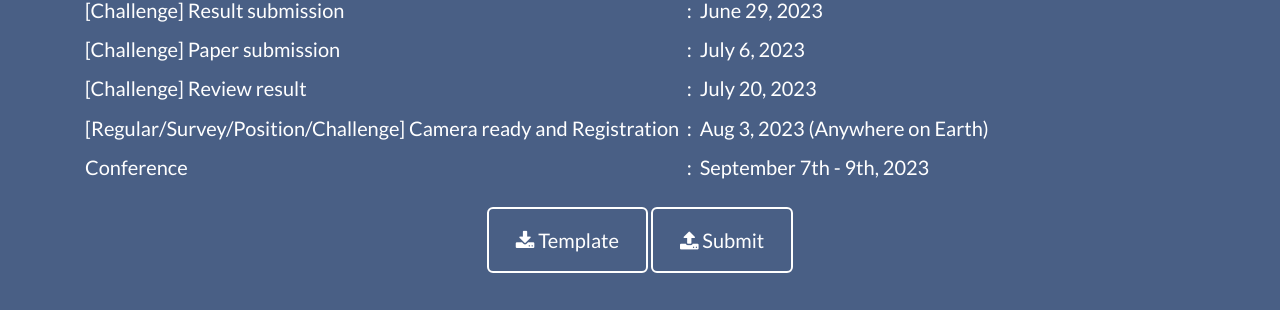
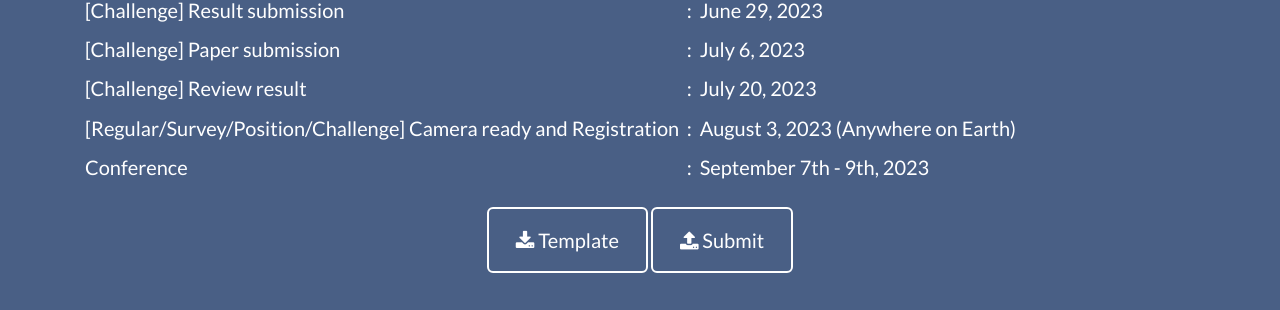
Before and after one commit to abc-research/abc-research.github.io, a Jekyll site: the page built from index.html, in a window 1280 px wide and 900 px high, scrolled down 3206 px. Shown: the part 144-454 px from the top of the window. Built offline with Jekyll 4.4.1, drawn with Linux system fonts in a browser that asks for light colours.

Commit message:
Update _config.yml

```diff
--- a/_config.yml
+++ b/_config.yml
@@ -587,7 +587,7 @@ cfp:
       date: July 20, 2023
     - name: "[Regular/Survey/Position/Challenge] Camera ready and Registration"
 #      date:  July 27, 2023 (Anywhere on Earth)
-      date:  Aug 3, 2023 (Anywhere on Earth)
+      date:  August 3, 2023 (Anywhere on Earth)
 # Sep. 15th: submit to the publisher
     - name: "Conference"
       date: September 7th - 9th, 2023
```
